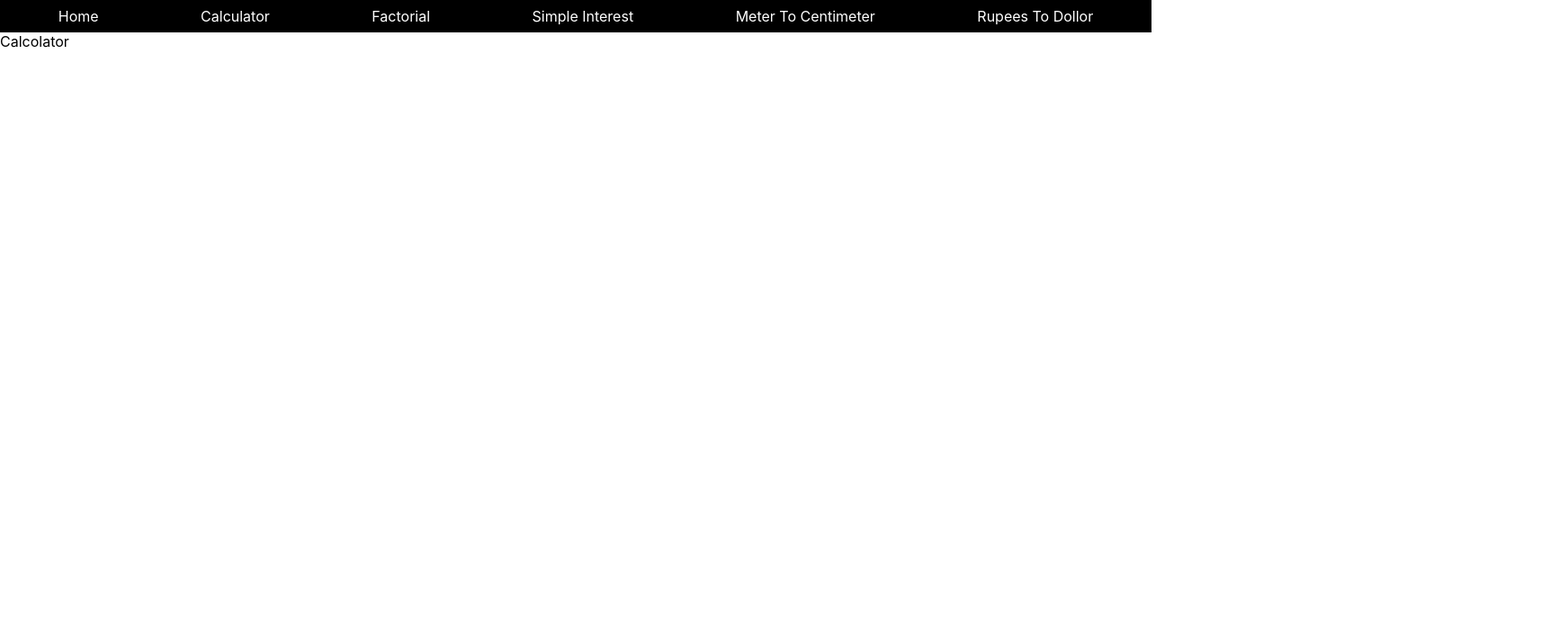
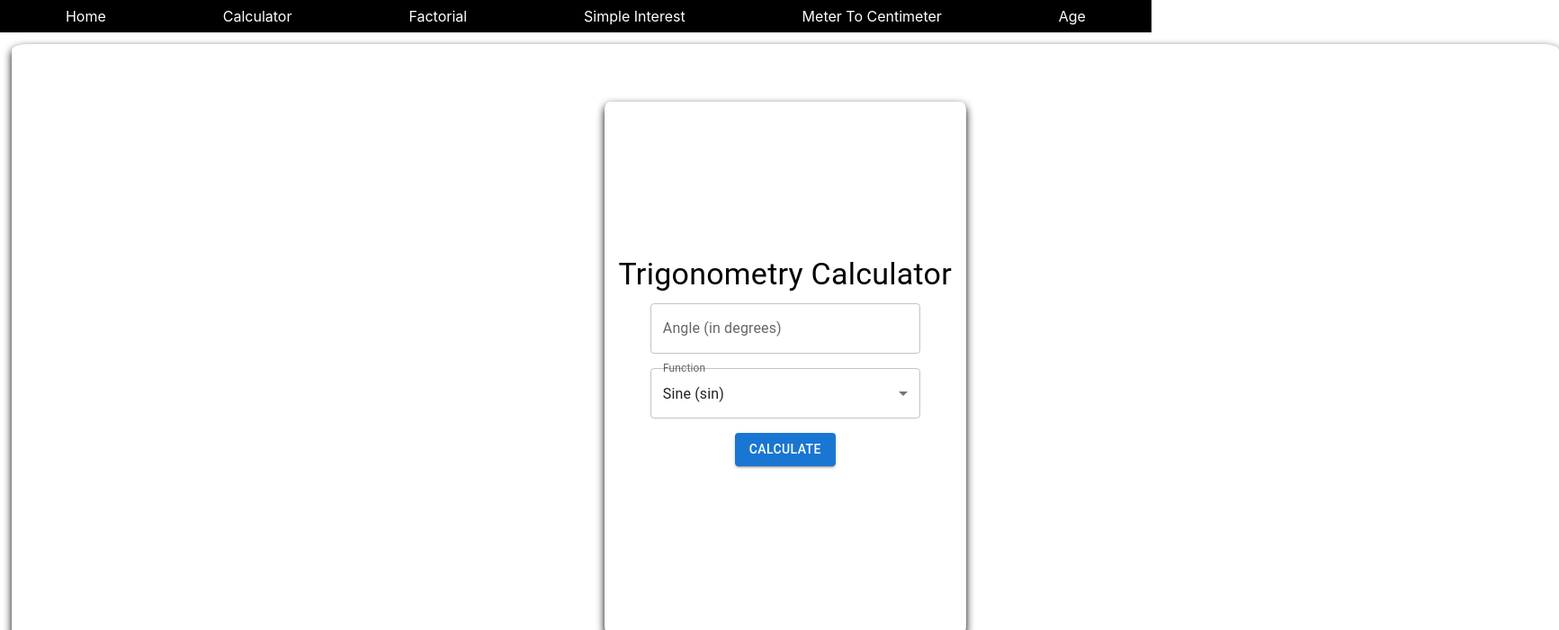
Before and after one commit to rohityadav15/react-web-calculator, a React (Create React App) app: page / in a window 1280 px wide. Shown: the top 700 px of the page at 90% size, 1733 px wide, since content can reach past the window. Built offline with nearby package versions, Linux system fonts and the light colour scheme.

Commit message:
Factorial and trignometry

```diff
--- a/src/App.js
+++ b/src/App.js
@@ -4,7 +4,7 @@ import { BrowserRouter as Router, Routes, Route, Link } from "react-router-dom";
 import Home from "./pages/Home";
 import Calculator from "./pages/Calculator";
 import Factorial from "./pages/Factorial";
-import RupeesToDollor from "./pages/RupeesToDllor";
+import Age from "./pages/Age";
 import SimpleInterest from "./pages/SimpleInterest";
 import MeterToCentimeter from "./pages/MeterToCentimeter";
 
@@ -54,20 +54,32 @@ const WebCalculator = () => {
               Meter To Centimeter
             </Link>
             <Link
-              to="/rupeesToDollor"
+              to="/age"
               style={{ color: "white", textDecoration: "none" }}
             >
-              Rupees To Dollor
+              Age
             </Link>
           </nav>
         </Box>
-        <Box>
+        <Box
+          style={{
+            display: "flex",
+            alignItems:"center",
+            justifyContent:"center",
+            width: "215vh",
+            height:"90vh",
+            margin:"1%",
+            borderRadius:"1%",
+            // position:"fixed",
+            boxShadow: "0px 4px 10px rgba(2, 2, 2, 2)",
+          }}
+        >
           <Routes>
             <Route path="/" element={<Home />} />
             <Route path="/calculator" element={<Calculator />} />
             <Route path="/factorial" element={<Factorial />} />
             <Route path="/simpleInterest" element={<SimpleInterest />} />
-            <Route path="/rupeesToDollor" element={<RupeesToDollor />} />
+            <Route path="/age" element={<Age />} />
             <Route path="/meterToCentimeter" element={<MeterToCentimeter />} />
           </Routes>
         </Box>
--- a/src/pages/Factorial.js
+++ b/src/pages/Factorial.js
@@ -30,18 +30,17 @@ const Factorial = () => {
         padding: "20px",
         borderRadius: "10px",
         backgroundColor: "#ffffff",
+        boxShadow: "0px 4px 10px rgba(2, 2, 2, 2)",
       }}
     >
       <Box
         style={{
           display: "flex",
-          boxShadow: "0px 4px 10px rgba(0, 0, 0, 0.2)",
-          width: "40%",
           flexDirection: "column",
           justifyContent: "center",
-        alignItems: "center",
-        marginBottom:"20px",
-        paddingBottom:"20px"
+          alignItems: "center",
+          marginBottom: "20px",
+          paddingBottom: "20px",
         }}
       >
         <Box
--- a/src/pages/Home.js
+++ b/src/pages/Home.js
@@ -1,8 +1,109 @@
-const Home = () => {
-  return(
-    <>
-    Calcolator
-    </>
-  )
-};
-export default Home;
+import React, { useState } from 'react';
+import {
+  Box,
+  TextField,
+  Button,
+  Select,
+  MenuItem,
+  Typography,
+  FormControl,
+  InputLabel,
+} from '@mui/material';
+
+function TrigonometryCalculator() {
+  const [angle, setAngle] = useState('');
+  const [functionType, setFunctionType] = useState('sin');
+  const [result, setResult] = useState(null);
+
+  const calculate = () => {
+    const angleInRadians = (Number(angle) * Math.PI) / 180;
+    let calcResult;
+
+    switch (functionType) {
+      case 'sin':
+        calcResult = Math.sin(angleInRadians);
+        break;
+      case 'cos':
+        calcResult = Math.cos(angleInRadians);
+        break;
+      case 'tan':
+        calcResult = Math.tan(angleInRadians);
+        break;
+      case 'cot':
+        calcResult = 1 / Math.tan(angleInRadians);
+        break;
+      case 'sec':
+        calcResult = 1 / Math.cos(angleInRadians);
+        break;
+      case 'csc':
+        calcResult = 1 / Math.sin(angleInRadians);
+        break;
+      default:
+        calcResult = null;
+    }
+
+    setResult(calcResult);
+  };
+
+  return (
+    <Box
+      sx={{
+        display: 'flex',
+        flexDirection: 'column',
+        alignItems: 'center',
+        justifyContent: 'center',
+        height: '70vh',
+        backgroundColor: '#ffff',
+         boxShadow: "0px 4px 10px rgba(2, 2, 2, 2)",
+          borderRadius: "1.5%",
+        padding: 2,
+      }}
+    >
+      <Typography variant="h4" gutterBottom>
+        Trigonometry Calculator
+      </Typography>
+
+      <TextField
+        label="Angle (in degrees)"
+        variant="outlined"
+        value={angle}
+        onChange={(e) => setAngle(e.target.value)}
+        type="number"
+        sx={{ marginBottom: 2, width: '300px' }}
+      />
+
+      <FormControl sx={{ marginBottom: 2, width: '300px' }}>
+        <InputLabel id="function-select-label">Function</InputLabel>
+        <Select
+          labelId="function-select-label"
+          value={functionType}
+          onChange={(e) => setFunctionType(e.target.value)}
+        >
+          <MenuItem value="sin">Sine (sin)</MenuItem>
+          <MenuItem value="cos">Cosine (cos)</MenuItem>
+          <MenuItem value="tan">Tangent (tan)</MenuItem>
+          <MenuItem value="cot">Cotangent (cot)</MenuItem>
+          <MenuItem value="sec">Secant (sec)</MenuItem>
+          <MenuItem value="csc">Cosecant (csc)</MenuItem>
+        </Select>
+      </FormControl>
+
+      <Button
+        variant="contained"
+        color="primary"
+        onClick={calculate}
+        sx={{ marginBottom: 2 }}
+      >
+        Calculate
+      </Button>
+
+      {result !== null && (
+        <Typography variant="h6">
+          Result: {result.toFixed(4)}
+        </Typography>
+      )}
+    </Box>
+  );
+}
+
+export default TrigonometryCalculator;
```
